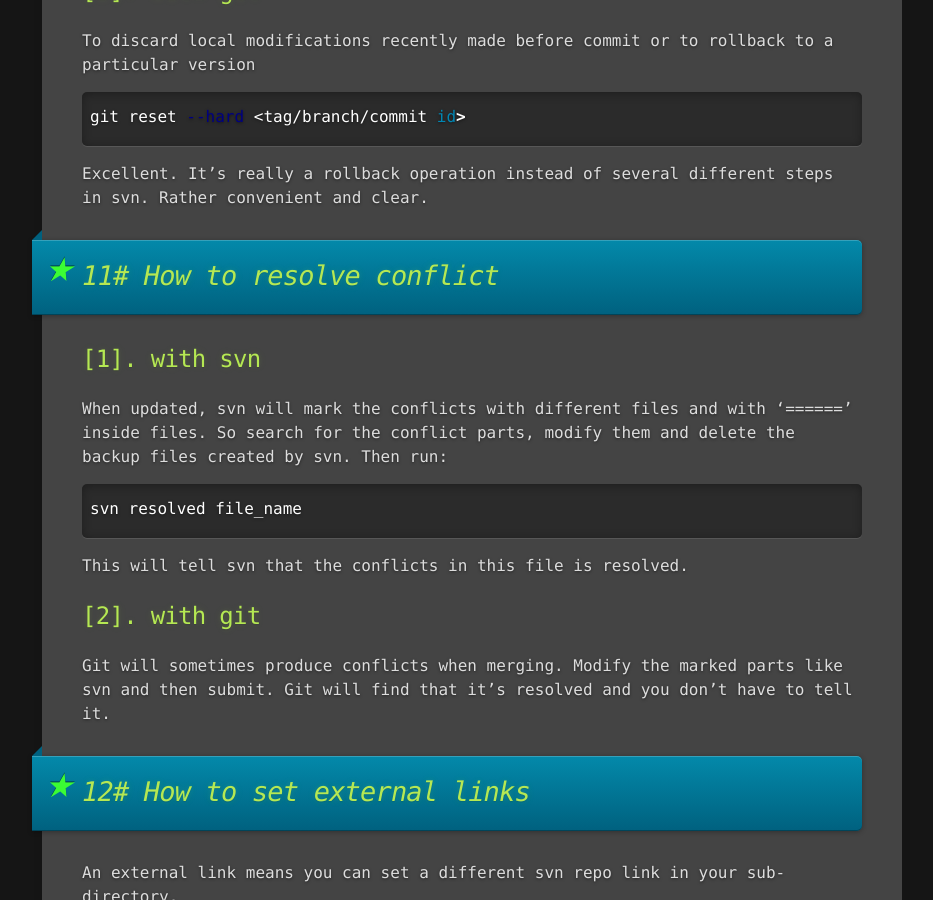
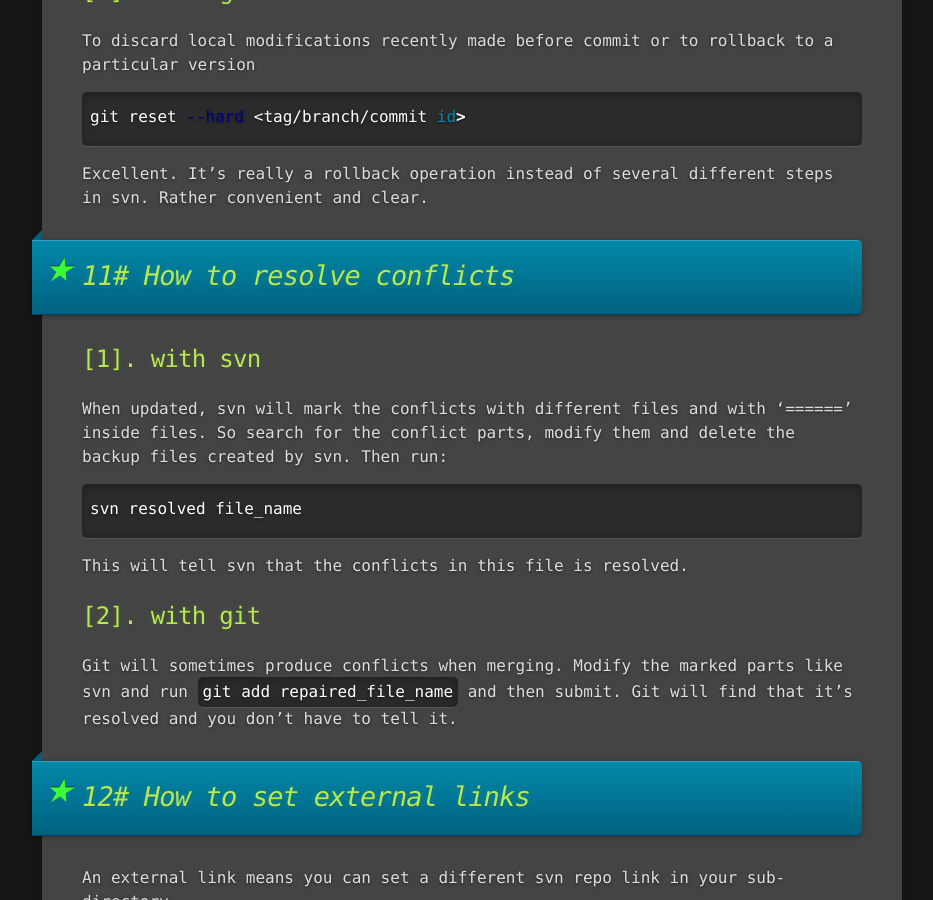
Before and after one commit to jsongo/jsongo.github.io, a Jekyll site: the page built from _posts/2015-06-22-svn-git-summary.markdown, in a window 1280 px wide and 900 px high, scrolled down 10893 px. Shown: the whole window, without its empty margins (18-951 px from the left). Built offline with Jekyll 4.4.1, drawn with Linux system fonts in a browser that asks for light colours; comment, search, counter and statistics services are not loaded.

Commit message:
Update 2015-06-22-svn-git-summary.markdown

```diff
--- a/_posts/2015-06-22-svn-git-summary.markdown
+++ b/_posts/2015-06-22-svn-git-summary.markdown
@@ -356,7 +356,7 @@
 
 <a id="sec11"></a>
 
-> ## 11# How to resolve conflict
+> ## 11# How to resolve conflicts
 
 ## [1]. with svn
 When updated, svn will mark the conflicts with different files and with '======' inside files. So search for the conflict parts, modify them and delete the backup files created by svn. Then run:
@@ -366,7 +366,7 @@
 This will tell svn that the conflicts in this file is resolved.
 
 ## [2]. with git
-Git will sometimes produce conflicts when merging. Modify the marked parts like svn and then submit. Git will find that it's resolved and you don't have to tell it.
+Git will sometimes produce conflicts when merging. Modify the marked parts like svn and run `git add repaired_file_name` and then submit. Git will find that it's resolved and you don't have to tell it.
 
 <a id="sec12"></a>
 
```
